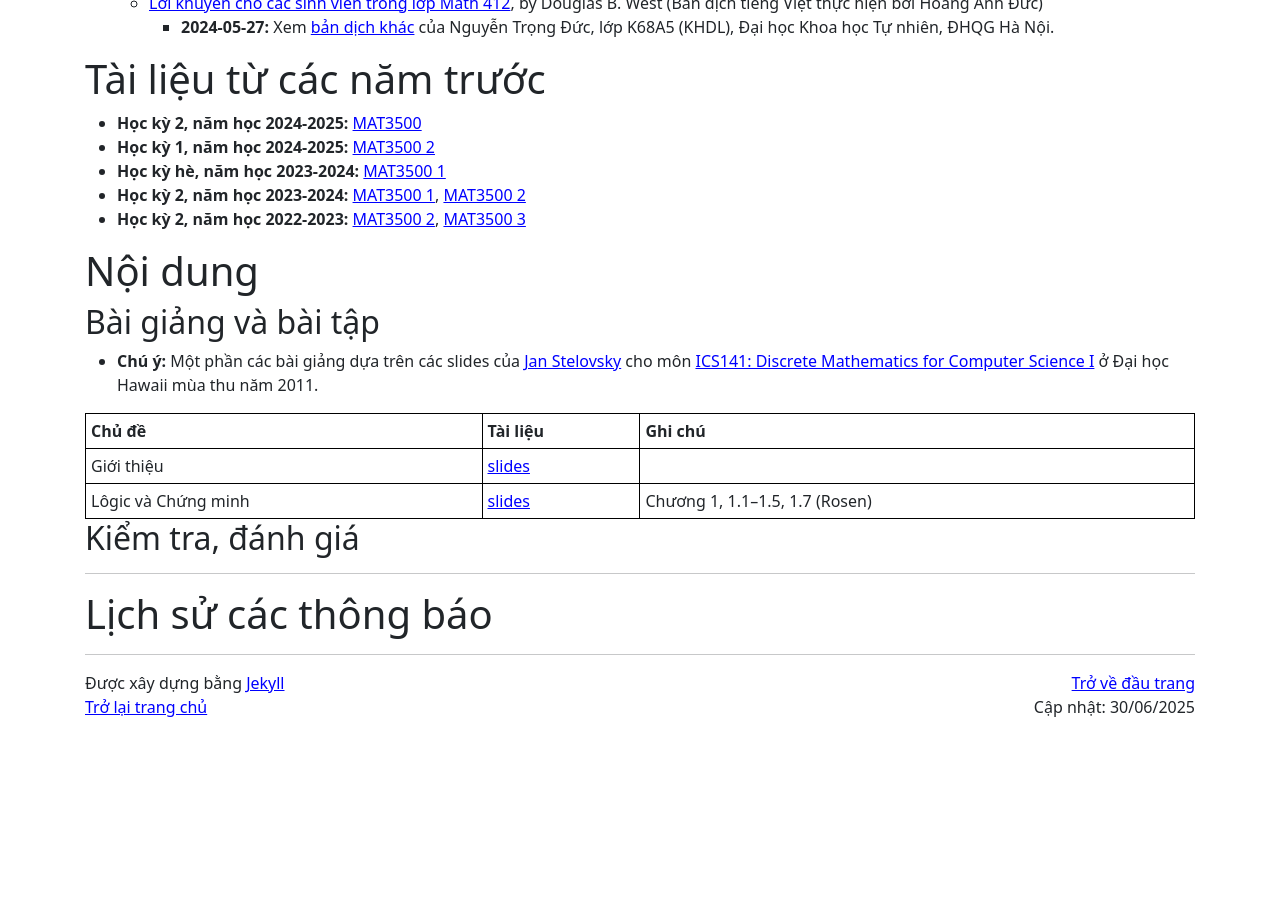
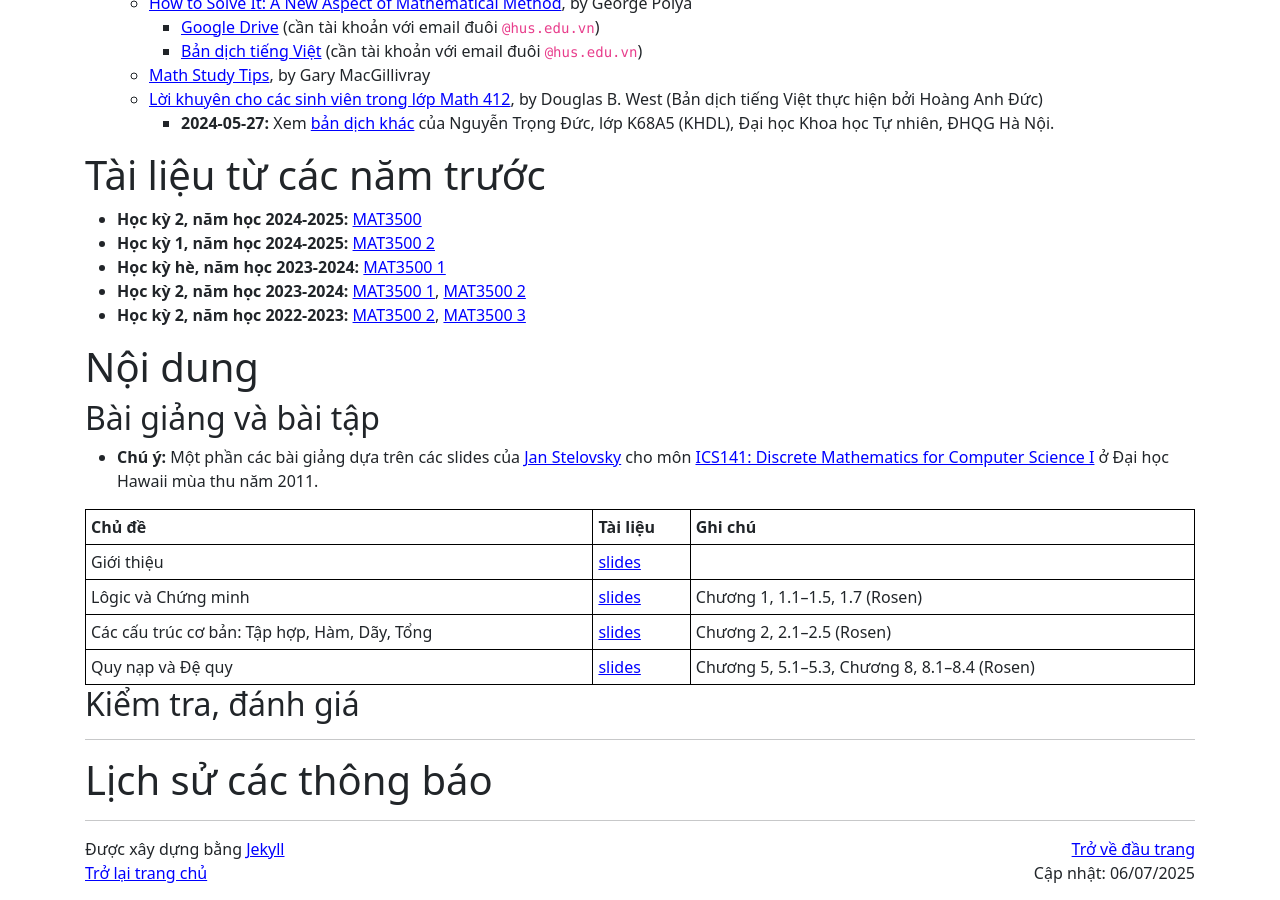
Before and after one commit to hoanganhduc/hoanganhduc.github.io, a Jekyll site: the page built from teaching/VNU-HUS/2025/summer/MAT3500/index.md, in a window 1280 px wide and 900 px high, scrolled down 2079 px. Built offline with Jekyll 4.4.1, drawn with Linux system fonts in a browser that asks for light colours; nearby versions of some CDN libraries; a style sheet for code colours, icons or effects is not loaded; before the commit the page ends 2813 px from its top, so only the background shows below that; some of the changed text lies outside the part shown.

Commit message:
Updated @ 2025-07-06  21:47:33 ICT

```diff
--- a/teaching/VNU-HUS/2025/summer/MAT3500/index.md
+++ b/teaching/VNU-HUS/2025/summer/MAT3500/index.md
@@ -1,7 +1,7 @@
 ---
 layout: default
 title: "VNU-HUS MAT3500: Toán rời rạc"
-last_modified_at: 2025-06-30
+last_modified_at: 2025-07-06
 lang: "vi"
 katex: true
 ---
@@ -22,11 +22,15 @@ Sinh viên muốn nghỉ học cần thông báo qua form [https://forms.office.
 
 <!-- <h2 style="color:red;">Kiểm tra giữa kỳ: 18/07/2025 (Thứ 6), 16:00 -- 16:50 (Tiết 9), Phòng 303-T5</h2> -->
 
+* **06/07/2025:**
+  * Cập nhật nội dung môn học
+    * Các cấu trúc cơ bản: Tập hợp, Hàm, Dãy, Tổng
+    * Quy nạp và Đệ quy
 * **30/06/2025:**
   * Khởi tạo trang web.
   * Sinh viên đăng ký lớp MAT3500 điền thông tin vào form [https://forms.office.com/r/AvRmSZT9vS](https://forms.office.com/r/AvRmSZT9vS) **trước 23:59 ngày 08/07/2025** để được mời vào lớp trên Canvas.
   * Cập nhật nội dung môn học
-    * Các bài giảng, bài tập
+    * Lôgic và Chứng minh
 
 Xem các thông báo cũ [ở đây](#lịch-sử-các-thông-báo).
 
@@ -101,9 +105,8 @@ Xem các thông báo cũ [ở đây](#lịch-sử-các-thông-báo).
 |:--------------|:-----------|:--------------|
 | Giới thiệu | [slides]({{ page.url | append: "intro.pdf" }}) |
 | Lôgic và Chứng minh | [slides]({{ page.url | append: "Logic_and_Proofs.pdf" }}) | Chương 1, 1.1--1.5, 1.7 (Rosen) |
-
-<!-- | Các cấu trúc cơ bản: Tập hợp, Hàm, Dãy, Tổng |  [slides]({{ page.url | append: "Basic_Structures.pdf" }}) | Chương 2, 2.1--2.5 (Rosen) | -->
-<!-- | Quy nạp và Đệ quy | [slides]({{ page.url | append: "Induction_and_Recursion.pdf" }}) | Chương 5, 5.1--5.3, Chương 8, 8.1--8.4 (Rosen) | -->
+| Các cấu trúc cơ bản: Tập hợp, Hàm, Dãy, Tổng |  [slides]({{ page.url | append: "Basic_Structures.pdf" }}) | Chương 2, 2.1--2.5 (Rosen) |
+| Quy nạp và Đệ quy | [slides]({{ page.url | append: "Induction_and_Recursion.pdf" }}) | Chương 5, 5.1--5.3, Chương 8, 8.1--8.4 (Rosen) |
 
 <!-- | Thuật toán I: Mô tả, chứng minh, đánh giá thuật toán; Tìm kiếm và sắp xếp | [slides]({{ page.url | append: "Algorithms_I.pdf" }}) | Chương 3, 3.1--3.3, Chương 5, 5.5 (Rosen) | -->
 <!-- | Thuật toán II: Thuật toán đệ quy, thuật toán tham lam | [slides]({{ page.url | append: "Algorithms_II.pdf" }}) | Chương 5, 5.4 (Rosen) | -->
```
Also changed, not shown: 1 other file.
